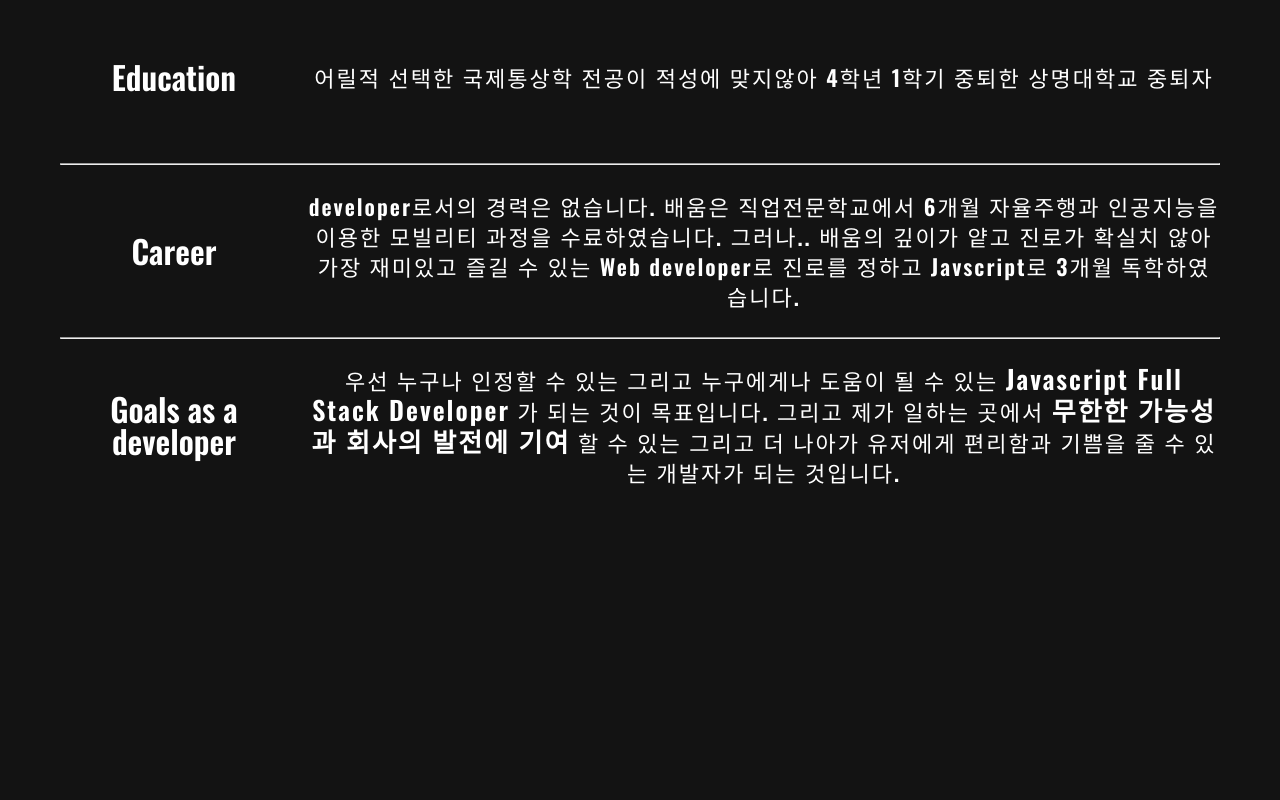
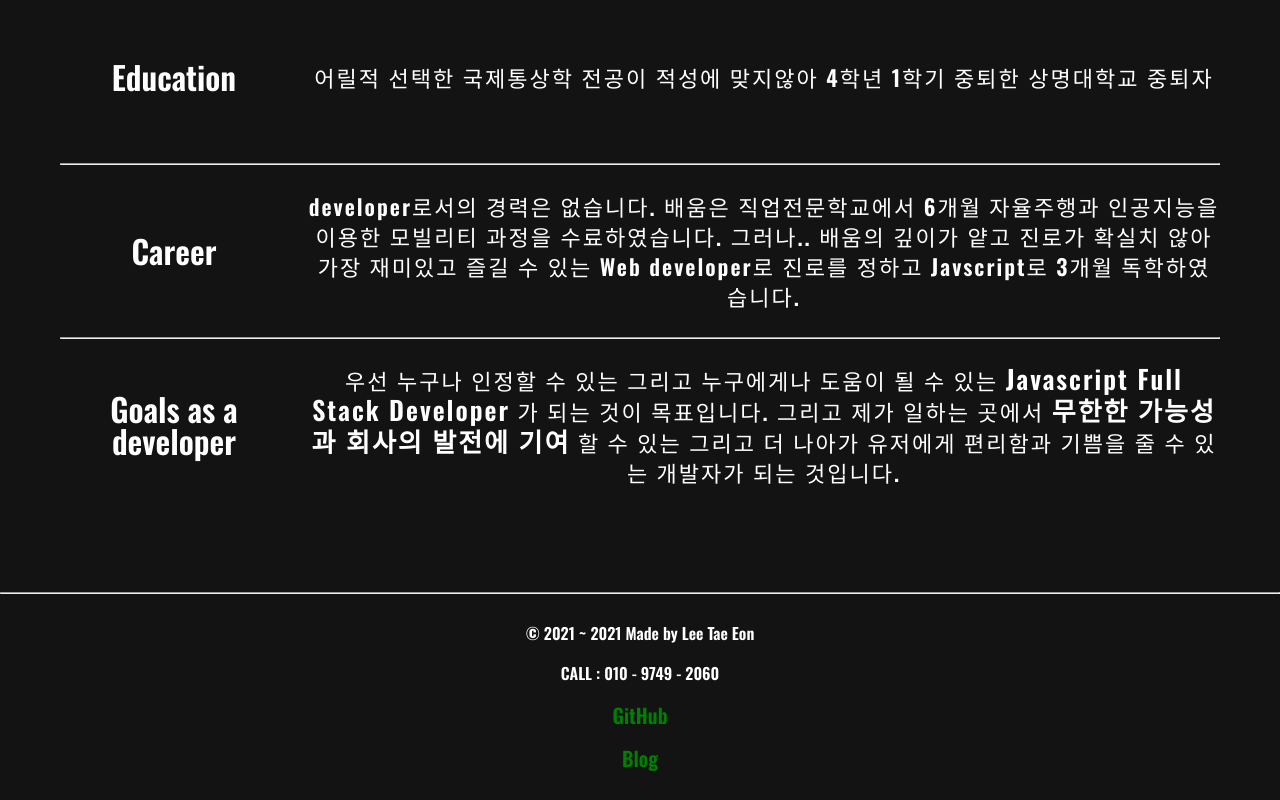
Before and after one commit to lee-tae-eon/portfolio, a React (Create React App) app: page /#/profile in a window 1280 px wide. Shown: the part 1097-1897 px from the top of the page. Before the commit the page ends 1687 px from the top, so only its background shows below. Built offline with nearby package versions, Linux system fonts and the light colour scheme.

Commit message:
푸터 추가 && 포트폴리오 라우터 코드 간소화

```diff
--- a/package.json
+++ b/package.json
@@ -3,6 +3,7 @@
   "version": "0.1.0",
   "private": true,
   "dependencies": {
+    "@leehooks/use-tabs": "^1.0.1",
     "@testing-library/jest-dom": "^5.14.1",
     "@testing-library/react": "^11.2.7",
     "@testing-library/user-event": "^12.8.3",
--- a/src/Components/Datas/PortfolioData.js
+++ b/src/Components/Datas/PortfolioData.js
@@ -8,6 +8,7 @@ const PortfolioData = [
     id: 0,
     title: "DEVFLIX",
     poster: `${devflixMain}`,
+    summary: "Netflix 클론 사이트",
     description:
       "react로 영화와 tv show 정보를 볼 수 있는 사이트로 class components로 작성되었고 현재는 hook을 사용해 function component 형태로 변경할 예정입니다. 데이터는 theMovieDB api 사용하였습니다. ",
     link: {
@@ -20,6 +21,7 @@ const PortfolioData = [
     id: 1,
     title: "GYUMTube",
     poster: `${gyumtube2}`,
+    summary: "유튜브 + 인스타그램 클론 사이트",
     description:
       "유튜브 클론 + 인스타그램 클론 사이트, 현재 진행중이며 프론트엔드 작업은 react로 변경할 예정입니다.",
     link: {
@@ -32,6 +34,7 @@ const PortfolioData = [
   {
     id: 2,
     title: "COCOA CLONE",
+    summary: "카카오톡 레이아웃 클론",
     description:
       "웹 개발자로 결정 한 후 처음 HTML & CSS 로 만들어 본 kakao talk clone 레이아웃입니다.",
     poster: `${cocoaClone}`,
@@ -45,6 +48,8 @@ const PortfolioData = [
     id: 3,
     title: "AutoMaskChecking",
     poster: `${AutoMask}`,
+    summary:
+      "포스트 코로나 시대에 맞춰 얼굴에 마스크 착용여부를 무인으로 확인하는 프로젝트",
     description: "AI와 camera를 활용한 마스크 체킹 봇",
     link: {
       website: "https://www.youtube.com/watch?v=DUk0Vz5xePg",
--- /dev/null
+++ b/src/Components/Footer.js
@@ -0,0 +1,48 @@
+import React from "react";
+import styled from "styled-components";
+
+const Foot = styled.footer`
+  height: 160px;
+  width: 100%;
+  margin: auto;
+  margin-top: 80px;
+  margin-bottom: 20px;
+  display: flex;
+  flex-direction: column;
+  justify-content: space-around;
+  align-items: center;
+  hr {
+    width: 100%;
+    margin-top: -40px;
+  }
+  a {
+    font-size: 20px;
+    color: green;
+  }
+`;
+
+const Footer = () => (
+  <Foot>
+    <hr />
+    <span>&copy; 2021 ~ 2021 Made by Lee Tae Eon</span>
+    <span>CALL : 010 - 9749 - 2060</span>
+    <a
+      href="https://github.com/lee-tae-eon?tab=repositories"
+      target="_blank"
+      rel="noreferrer"
+    >
+      {" "}
+      GitHub{" "}
+    </a>
+    <a
+      href="https://www.tistory.com/member/blog"
+      target="_blank"
+      rel="noreferrer"
+    >
+      {" "}
+      Blog{" "}
+    </a>
+  </Foot>
+);
+
+export default Footer;
--- a/src/Components/Nav.js
+++ b/src/Components/Nav.js
@@ -10,6 +10,7 @@ const Navbar = styled.nav`
   font-size: 16px;
   font-weight: 800;
   position: sticky;
+  background-color: #131313;
   top: 0;
   ${OswaldFont}
 `;
--- a/src/Components/PortFoilo.js
+++ b/src/Components/PortFoilo.js
@@ -2,6 +2,7 @@ import React, { useState } from "react";
 import styled, { css } from "styled-components";
 import PortfolioData from "./Datas/PortfolioData";
 import { GlobalTitle } from "./_Cssvariable";
+import { useTabs } from "@leehooks/use-tabs";
 
 const PortSection = styled.section`
   position: relative;
@@ -80,7 +81,6 @@ const Modal = styled.div`
     max-height: 600px;
     height: 100%;
     border-radius: 5px;
-
     margin-bottom: 20px;
   }
   h1 {
@@ -104,65 +104,40 @@ const Modal = styled.div`
   }
 `;
 
-// const CloseButton = styled.button`
-//   all: unset;
-//   position: absolute;
-//   right: 0;
-//   top: 20px;
-//   cursor: pointer;
-// `;
-
 export const BGBlur = css`
   filter: blur(${(props) => props.current});
 `;
 
 const PortFoilo = () => {
-  const [devModal, cbDev] = useState(false);
-  const [tubeModal, cbTube] = useState(false);
-  const [cocoaModal, cbCocoa] = useState(false);
-  const [autoMaskModal, cbAutoMask] = useState(false);
+  const [modal, setModal] = useState(false);
   const portDatas = useState(PortfolioData)[0];
 
   const closeModal = () => {
-    cbDev(false);
-    cbTube(false);
-    cbCocoa(false);
-    cbAutoMask(false);
+    setModal(false);
   };
+
+  const { currentItem, changeItem } = useTabs(0, portDatas);
 
   return (
     <PortSection>
       <Title>LEE TAE EON's PORTFOLIO</Title>
       <Container>
         <List>
-          <Item onClick={() => cbDev(true)}>
-            <h3>DEVFLIX</h3>
-            <p> Cloning Netflix</p>
-          </Item>
-          <Item onClick={() => cbTube(true)}>
-            <h3>GyumTube</h3>
-            <p> Cloning youtube && instagram</p>
-          </Item>
-          <Item onClick={() => cbCocoa(true)}>
-            <h3>CocoaClone</h3>
-            <p> Cloning KakaoTalk</p>
-          </Item>
-          <Item onClick={() => cbAutoMask(true)}>
-            <h3>Auto Mask Checking Bot</h3>
-            <p> Mask checking with AI && Camera</p>
-          </Item>
+          {portDatas.map((data, index) => (
+            <Item
+              key={data.id}
+              onClick={() => {
+                setModal(true);
+                return changeItem(index);
+              }}
+            >
+              <h3>{data.title}</h3>
+              <p>{data.summary}</p>
+            </Item>
+          ))}
         </List>
-        {devModal === true ? (
-          <PortModal data={portDatas[0]} closeModal={closeModal} />
-        ) : null}
-        {tubeModal === true ? (
-          <PortModal data={portDatas[1]} closeModal={closeModal} />
-        ) : null}
-        {cocoaModal === true ? (
-          <PortModal data={portDatas[2]} closeModal={closeModal} />
-        ) : null}
-        {autoMaskModal === true ? (
-          <PortModal data={portDatas[3]} closeModal={closeModal} />
+        {modal === true ? (
+          <PortModal data={currentItem} closeModal={closeModal} />
         ) : null}
       </Container>
     </PortSection>
--- a/src/Components/Router.js
+++ b/src/Components/Router.js
@@ -7,6 +7,7 @@ import Navigation from "./Nav";
 import Stack from "./Stack";
 import PortFoilo from "./PortFoilo";
 import Contact from "./Contact";
+import Footer from "./Footer";
 
 const Hrouter = () => {
   return (
@@ -20,6 +21,7 @@ const Hrouter = () => {
         <Route path="/portfolio" component={PortFoilo}></Route>
         <Route path="/contact" component={Contact}></Route>
       </Switch>
+      <Footer />
     </Router>
   );
 };
--- a/src/Routes/Home/HomePresenter.js
+++ b/src/Routes/Home/HomePresenter.js
@@ -1,4 +1,4 @@
-import React, { useEffect } from "react";
+import React from "react";
 import styled from "styled-components";
 import TitleNeon from "../../Components/animation/TitleNeon";
 
```
Also changed, not shown: 2 other files (tests, documents, lock files or other folders).
